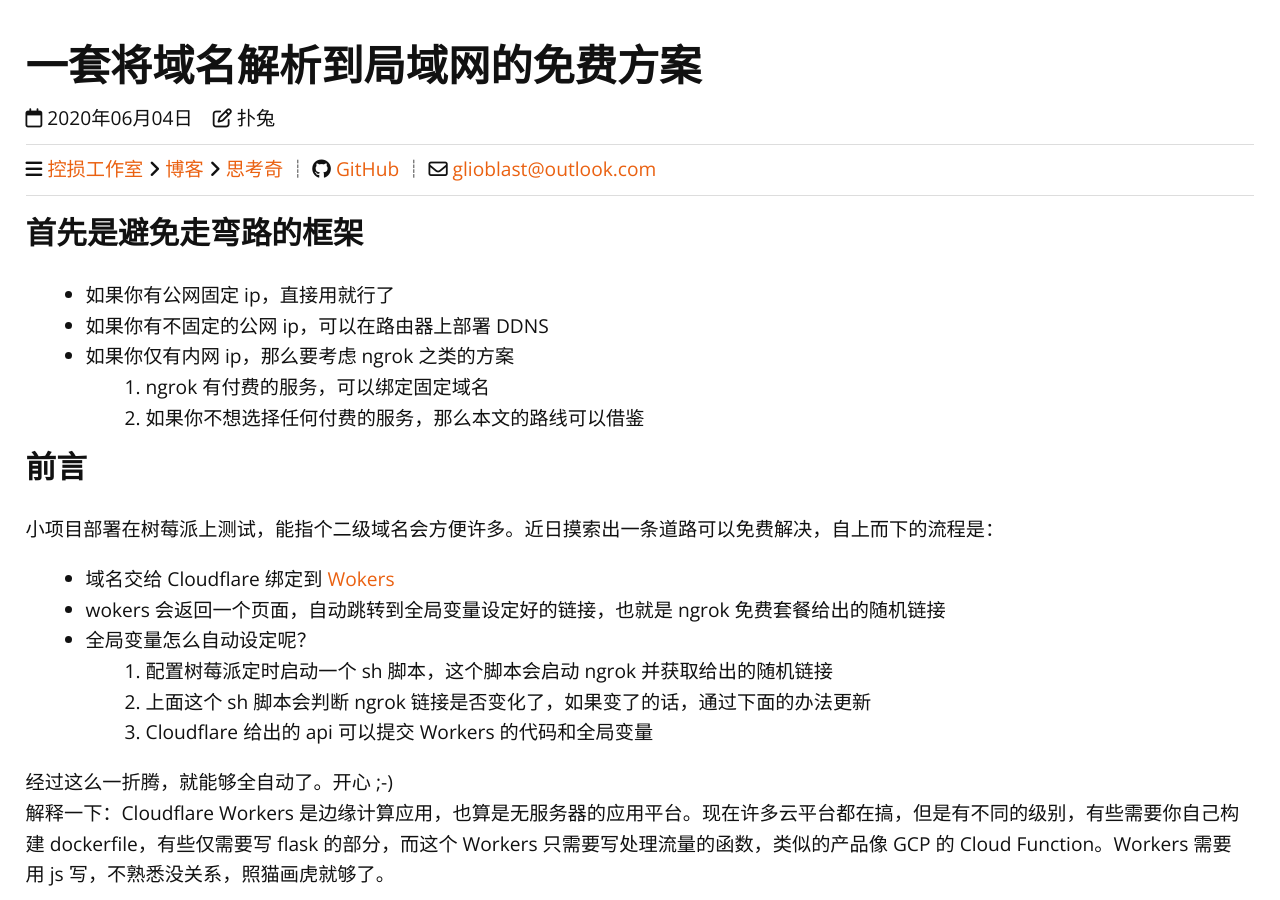
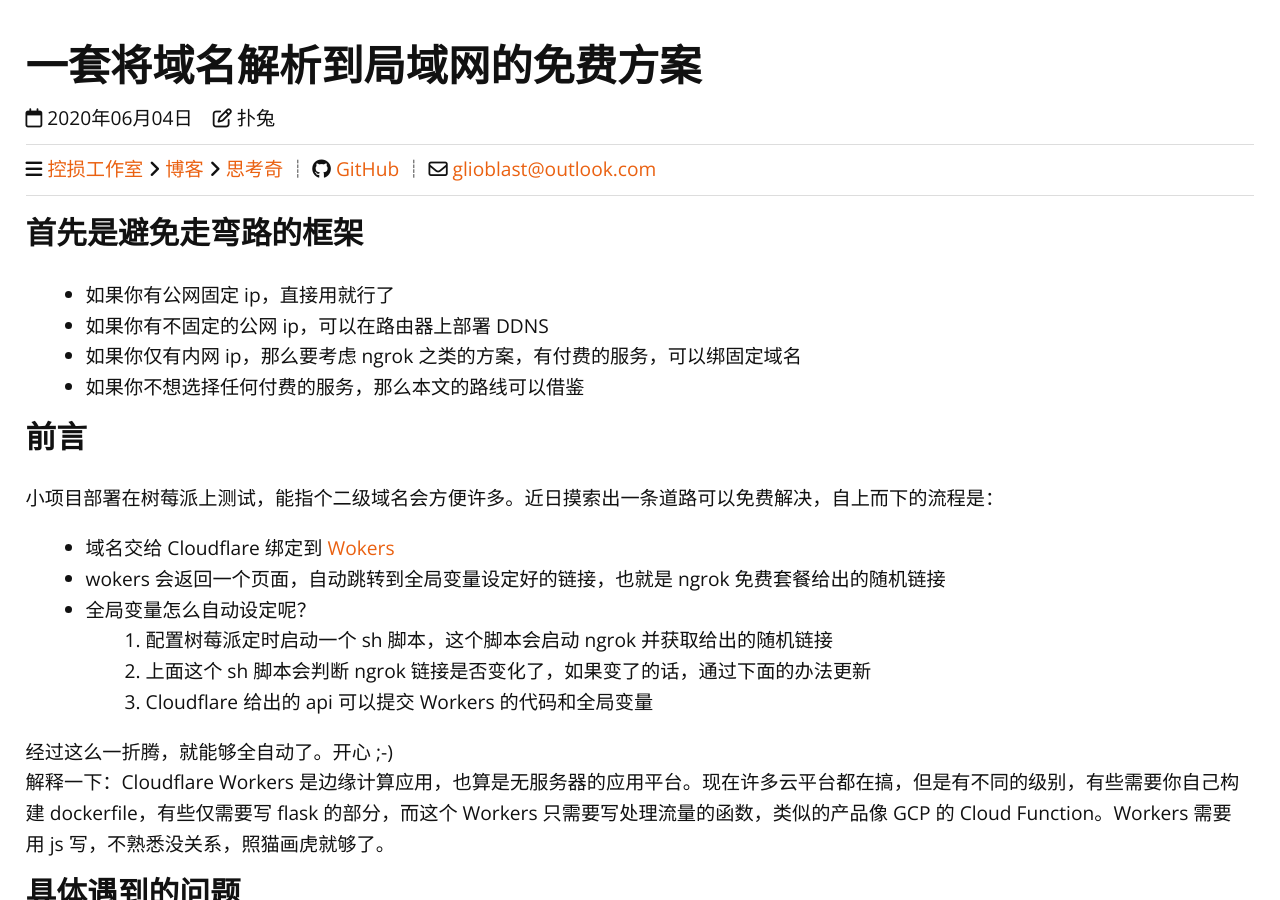
Before and after one commit to DamageControlStudio/HomePage, a Jekyll site: the page built from _posts/2020-06-04-federal-solution.md, in a window 1280 px wide and 900 px high. Built offline with Jekyll 4.4.1, drawn with Linux system fonts in a browser that asks for light colours; nearby versions of some CDN libraries.

Commit message:
Update 2020-06-04-federal-solution.md

```diff
--- a/_posts/2020-06-04-federal-solution.md
+++ b/_posts/2020-06-04-federal-solution.md
@@ -10,9 +10,8 @@
 
 - 如果你有公网固定 ip，直接用就行了
 - 如果你有不固定的公网 ip，可以在路由器上部署 DDNS
-- 如果你仅有内网 ip，那么要考虑 ngrok 之类的方案
-  1. ngrok 有付费的服务，可以绑定固定域名
-  2. 如果你不想选择任何付费的服务，那么本文的路线可以借鉴
+- 如果你仅有内网 ip，那么要考虑 ngrok 之类的方案，有付费的服务，可以绑固定域名
+- 如果你不想选择任何付费的服务，那么本文的路线可以借鉴
 
 ## 前言
 
```
